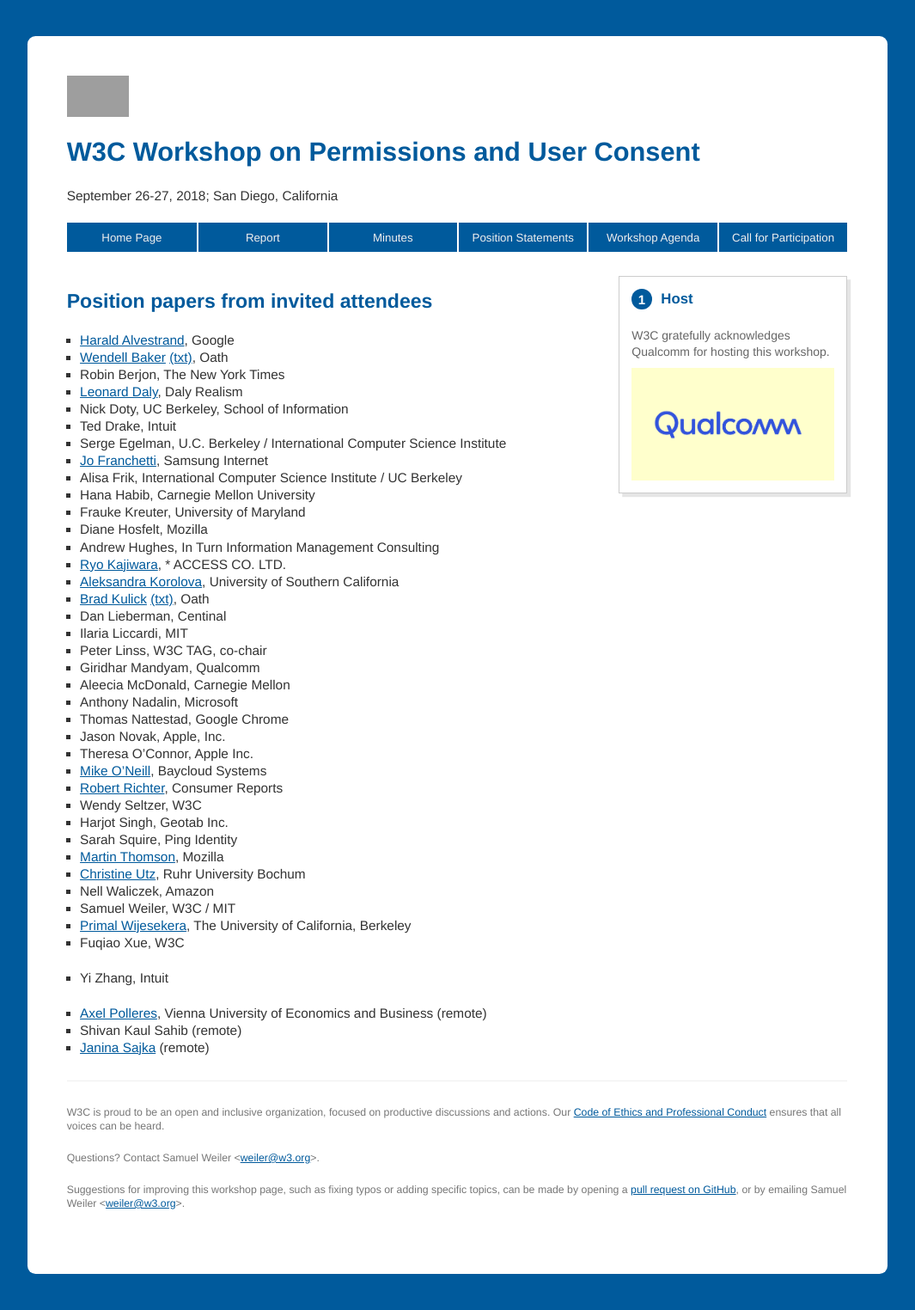
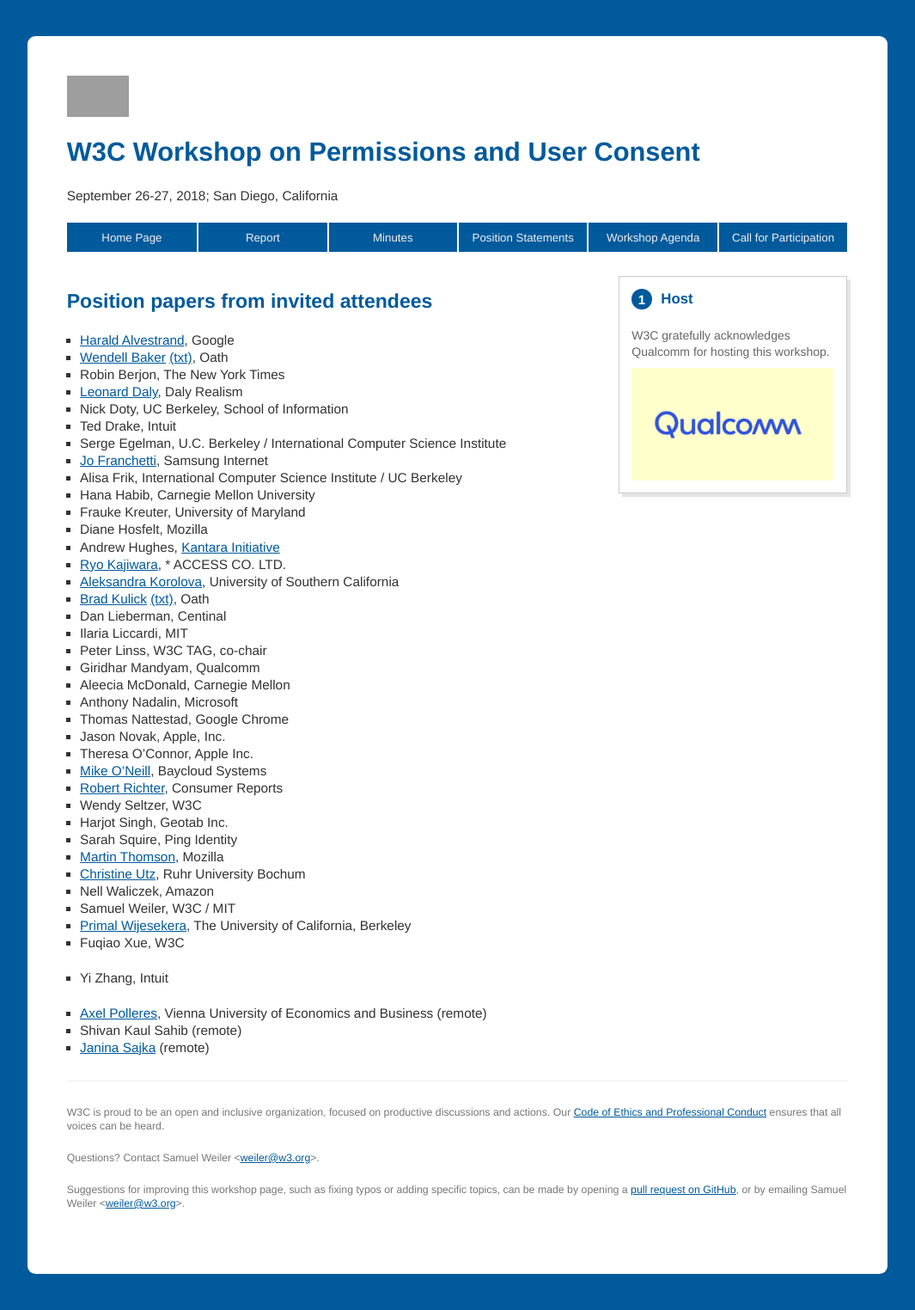
Before and after one commit to w3c/permissions-ws-2018, a Jekyll site: the page built from papers.md, in a window 1280 px wide. Shown: the whole page at 86% size, without its empty margins (108-1173 px from the left). Built offline with Jekyll 4.4.1, drawn with Linux system fonts in a browser that asks for light colours; our own code applies the rules of GitHub Pages for plain Markdown files; grey boxes are pictures that could not be loaded.

Commit message:
ach-kantara-edits

```diff
--- a/papers.md
+++ b/papers.md
@@ -16,7 +16,7 @@ layout: home
 * Hana Habib, Carnegie Mellon University
 * Frauke Kreuter, University of Maryland
 * Diane Hosfelt, Mozilla
-* Andrew Hughes, In Turn Information Management Consulting
+* Andrew Hughes, [Kantara Initiative](kantarainitiative.org)
 * [Ryo Kajiwara](https://www.w3.org/Privacy/permissions-ws-2018/papers/ryo-kajiwara.md),	* ACCESS CO. LTD.
 * [Aleksandra Korolova](https://www.w3.org/Privacy/permissions-ws-2018/papers/aleksandra-korolova.html),	University of Southern California
 * [Brad Kulick](https://www.w3.org/Privacy/permissions-ws-2018/papers/brad-kulick.pdf) [(txt)](https://www.w3.org/Privacy/permissions-ws-2018/papers/brad-kulick.txt),	Oath
```
